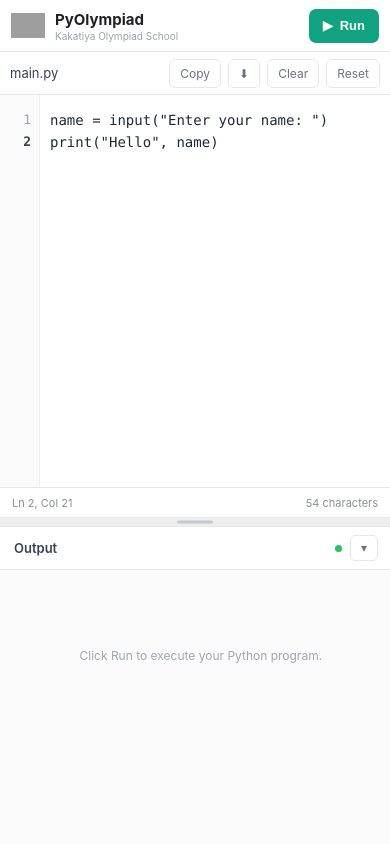
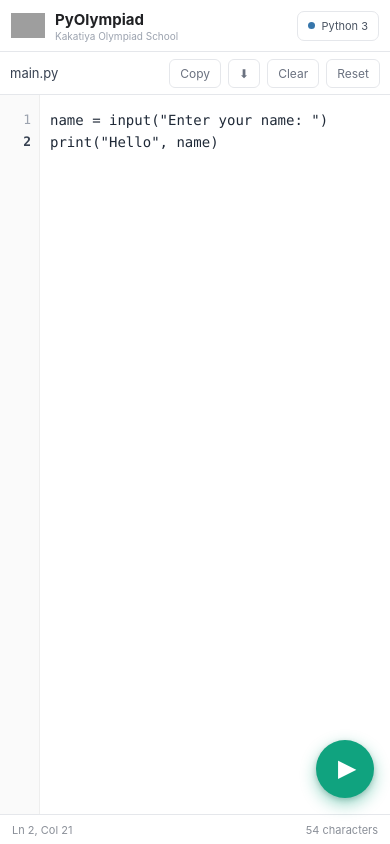
Before and after one commit to krishnak040897-tech/PyOlympiad, a Flask app: page / in a window 390 px wide. Run offline with Flask 3, Linux system fonts and the light colour scheme; some libraries are stand-ins or nearby versions; grey boxes are pictures that could not be loaded.

Commit message:
Update index.html

```diff
--- a/templates/index.html
+++ b/templates/index.html
@@ -75,6 +90,9 @@ body.dragging.row { cursor: row-resize; }
     font-size: 12px; color: #4b5563; white-space: nowrap;
 }
 .python-dot { width: 7px; height: 7px; border-radius: 50%; background: var(--blue); }
+
+.run-controls { display: flex; align-items: center; }
+.run-icon { line-height: 1; }
 
 .run-button, .stop-button {
     height: 36px; border: none; border-radius: 7px; color: white;
@@ -144,7 +162,7 @@ button:focus-visible, .splitter:focus-visible, .error-link:focus-visible {
 .line-numbers {
     width: 54px; flex-shrink: 0; padding-top: 14px;
     background: #fafafa; border-right: 1px solid #eeeeee;
-    color: #9ca3af; text-align: right; padding-right: 13px;
+    color: #9ca3af; text-align: right; padding-right: 13px; padding-bottom: 14px;
     user-select: none; overflow: hidden;
 }
 .line-number { height: var(--code-lh); font-size: calc(var(--code-font) - 1px); }
@@ -322,21 +346,22 @@ button:focus-visible, .splitter:focus-visible, .error-link:focus-visible {
 .right-section.collapsed .output-console,
 .right-section.collapsed .input-section { display: none; }
 
-/* ================= TABLET / MOBILE: STACKED ================= */
+/* ================= TABLET / MOBILE: DEDICATED SHELL SCREEN ================= */
 @media (max-width: 850px) {
     .workspace { flex-direction: column; }
-    .editor-section { min-height: 140px; }
-    .splitter {
-        cursor: row-resize;
-        border-left: none; border-right: none;
-        border-top: 1px solid var(--border);
-        border-bottom: 1px solid var(--border);
-    }
-    .splitter::before { inset: -7px 0; }
-    .splitter::after  { width: 36px; height: 3px; }
-    .right-section { flex: 0 0 40%; width: 100%; }
-    .collapse-button { display: inline-block; }
+    .editor-section { width: 100%; flex: 1 1 0; min-height: 0; display: flex; }
+    .splitter { display: none; }
+    .right-section { display: none; width: 100%; flex: 1 1 0; background: var(--console-background); }
+
+    /* Activate Shell View */
+    body.shell-view .header-back-button { display: flex; }
+    body.shell-view .editor-section { display: none; }
+    body.shell-view .right-section { display: flex; flex-direction: column; }
+    body.shell-view .run-controls { display: none; }
+
+    .input-section.visible { max-height: 40%; flex-shrink: 0; }
     .input-body { max-height: 28vh; }
+    .output-section { flex: 1 1 0; min-height: 0; }
 }
 
 /* ================= SMALL PHONES ================= */
@@ -346,14 +371,30 @@ button:focus-visible, .splitter:focus-visible, .error-link:focus-visible {
     .brand-subtitle { font-size: 10px; }
     .brand-name { font-size: 15px; }
     .brand-logo { width: 34px; height: 34px; }
-    .language { display: none; }
-    .run-button, .stop-button { padding: 0 14px; height: 34px; }
+    .language { height: 30px; padding: 0 10px; font-size: 11px; }
     .editor-toolbar { padding: 0 10px; }
     .font-buttons { display: none; }
     .lbl-full { display: none; }
     .lbl-short { display: inline; }
-    .line-numbers { width: 40px; padding-right: 8px; }
-    #highlightLayer, #codeEditor { padding: 14px 10px; }
+    .line-numbers { width: 40px; padding-right: 8px; padding-bottom: 96px; }
+    #highlightLayer, #codeEditor { padding: 14px 10px 96px; }   /* room so the last lines scroll above the round button */
+
+    /* Round floating Run / Stop button (bottom-right of the editor) */
+    .editor-section { position: relative; }
+    .run-controls {
+        position: absolute; right: 16px; bottom: 46px; z-index: 20;
+    }
+    .run-button, .stop-button {
+        width: 58px; height: 58px; padding: 0;
+        border-radius: 50%;
+        box-shadow: 0 6px 16px rgba(16, 163, 127, 0.45), 0 2px 5px rgba(0, 0, 0, 0.18);
+    }
+    .stop-button { box-shadow: 0 6px 16px rgba(239, 68, 68, 0.45), 0 2px 5px rgba(0, 0, 0, 0.18); }
+    .run-button #runButtonText, .stop-button .run-label { display: none; }
+    .run-icon { font-size: 22px; }
+    .run-button .run-icon { padding-left: 3px; }   /* optical centring of the triangle */
+    .run-button:active, .stop-button:active { transform: scale(0.93); }
+    .right-section { padding-bottom: env(safe-area-inset-bottom, 0px); }
     .editor-status .hide-sm { display: none; }
     .output-console { padding: 12px; }
     .output-status #statusText { display: none; }
@@ -392,24 +439,32 @@ button:focus-visible, .splitter:focus-visible, .error-link:focus-visible {
         </div>
     </div>
     <div class="header-right">
+        <button id="headerBackButton" class="header-back-button" title="Back to editor" aria-label="Back to editor">
+            <svg viewBox="0 0 24 24" fill="none" stroke="currentColor" stroke-width="2" stroke-linecap="round" stroke-linejoin="round">
+                <line x1="19" y1="12" x2="5" y2="12"></line>
+                <polyline points="12 19 5 12 12 5"></polyline>
+            </svg>
+        </button>
         <div class="language">
             <span class="python-dot"></span>
             Python 3
         </div>
-        <button class="run-button" id="runButton" title="Run (Ctrl+Enter)">
-            <span>▶</span>
+        <div class="run-controls" id="runControls">
+            <button class="run-button" id="runButton" title="Run (Ctrl+Enter)" aria-label="Run code">
+                <span class="run-icon">▶</span>
                 <span id="runButtonText">Run</span>
             </button>
-        <button class="stop-button" id="stopButton">
-            <span>■</span>
-            <span>Stop</span>
+            <button class="stop-button" id="stopButton" title="Stop" aria-label="Stop running">
+                <span class="run-icon">■</span>
+                <span class="run-label">Stop</span>
             </button>
         </div>
+    </div>
 </header>
 
 <main class="workspace" id="workspace">
 
-    <section class="editor-section">
+    <section class="editor-section" id="editorSection">
         <div class="editor-toolbar">
             <div class="file-name">main.py</div>
             <div class="toolbar-buttons">
@@ -467,7 +522,6 @@ button:focus-visible, .splitter:focus-visible, .error-link:focus-visible {
             <div class="input-header">
                 <span class="input-title">Program Input</span>
                 <div class="input-header-right">
-                    <button class="small-button visible" id="addInputButton" title="Add another input value (for input() inside loops)">+ Add</button>
                     <span class="input-status" id="inputStatus">Waiting for input</span>
                 </div>
             </div>
@@ -476,7 +530,7 @@ button:focus-visible, .splitter:focus-visible, .error-link:focus-visible {
 
         <div class="output-section">
             <div class="output-header">
-                <span class="output-title">Output</span>
+                <span class="output-title">Shell Output</span>
                 <div class="output-actions">
                     <button class="small-button" id="copyButton">Copy</button>
                     <button class="small-button" id="clearOutputButton">Clear</button>
@@ -522,7 +576,6 @@ const downloadButton  = document.getElementById("downloadButton");
 const inputSection    = document.getElementById("inputSection");
 const inputBody       = document.getElementById("inputBody");
 const inputStatus     = document.getElementById("inputStatus");
-const addInputButton  = document.getElementById("addInputButton");
 const outputConsole   = document.getElementById("outputConsole");
 const statusDot       = document.getElementById("statusDot");
 const statusText      = document.getElementById("statusText");
@@ -531,6 +584,7 @@ const charCount       = document.getElementById("charCount");
 const copyButton      = document.getElementById("copyButton");
 const clearOutputBtn  = document.getElementById("clearOutputButton");
 const collapseButton  = document.getElementById("collapseButton");
+const headerBackBtn   = document.getElementById("headerBackButton");
 
 const DEFAULT_CODE =
 `name = input("Enter your name: ")
@@ -550,8 +604,14 @@ let running   = false;
 let abortCtrl = null;
 let errorLine = null;
 
+/* Sequential Input State */
+let promptsList = [];
+let collectedInputs = [];
+let currentPromptIndex = 0;
+let lastPromptSig = "";
+
 /* =========================================================
-   RESIZABLE LAYOUT
+   RESIZABLE LAYOUT (Desktop only)
 ========================================================= */
 const mobileQuery = window.matchMedia("(max-width: 850px)");
 const DEFAULT_LAYOUT = { desk: 0.38, mob: 0.40, collapsed: false };
@@ -580,12 +640,21 @@ function limits(total) {
 function applyLayout() {
     const rect   = workspace.getBoundingClientRect();
     const mobile = isMobile();
-    const total  = mobile ? rect.height : rect.width;
+
+    if (mobile) {
+        // Mobile doesn't use the splitter layout, it uses view switching
+        rightSection.style.flex = "";
+        splitter.style.flex = "";
+        editorSection.style.flex = "";
+        return;
+    }
+
+    const total  = rect.width;
     const header = parseFloat(getComputedStyle(root).getPropertyValue("--panel-header")) || 43;
 
-    splitter.setAttribute("aria-orientation", mobile ? "horizontal" : "vertical");
-
-    if (mobile && layout.collapsed) {
+    splitter.setAttribute("aria-orientation", "vertical");
+
+    if (layout.collapsed) {
         rightSection.classList.add("collapsed");
         rightSection.style.flex = `0 0 ${header}px`;
         collapseButton.textContent = "▴";
@@ -598,7 +667,7 @@ function applyLayout() {
     collapseButton.setAttribute("aria-label", "Collapse output");
 
     const { minRight, maxRight } = limits(total);
-    const frac = mobile ? layout.mob : layout.desk;
+    const frac = layout.desk;
     const px = Math.min(Math.max(frac * total, minRight), maxRight);
 
     rightSection.style.flex = `0 0 ${px}px`;
@@ -606,17 +675,17 @@ function applyLayout() {
 }
 
 function setRightSize(px) {
+    if (isMobile()) return;
     const rect   = workspace.getBoundingClientRect();
-    const mobile = isMobile();
-    const total  = mobile ? rect.height : rect.width;
+    const total  = rect.width;
     const { minRight, maxRight } = limits(total);
     px = Math.min(Math.max(px, minRight), maxRight);
-    layout[mobile ? "mob" : "desk"] = px / total;
-    if (mobile) layout.collapsed = false;
+    layout.desk = px / total;
     applyLayout();
 }
 
 function setCollapsed(value) {
+    if (isMobile()) return;
     layout.collapsed = value;
     applyLayout();
     saveLayout();
@@ -625,10 +694,11 @@ function setCollapsed(value) {
 let dragging = false;
 
 splitter.addEventListener("pointerdown", (e) => {
+    if (isMobile()) return;
     dragging = true;
     splitter.setPointerCapture(e.pointerId);
     splitter.classList.add("active");
-    document.body.classList.add("dragging", isMobile() ? "row" : "col");
+    document.body.classList.add("dragging", "col");
     e.preventDefault();
 });
 
@@ -636,8 +706,7 @@ splitter.addEventListener("pointermove", (e) => {
     if (!dragging) return;
     const rect = workspace.getBoundingClientRect();
     const sp   = splitter.getBoundingClientRect();
-    if (isMobile()) setRightSize(rect.bottom - e.clientY - sp.height / 2);
-    else            setRightSize(rect.right  - e.clientX - sp.width  / 2);
+    setRightSize(rect.right - e.clientX - sp.width / 2);
 });
 
 function endDrag(e) {
@@ -645,35 +714,31 @@ function endDrag(e) {
     dragging = false;
     try { splitter.releasePointerCapture(e.pointerId); } catch (err) {}
     splitter.classList.remove("active");
-    document.body.classList.remove("dragging", "row", "col");
+    document.body.classList.remove("dragging", "col");
     saveLayout();
 }
 splitter.addEventListener("pointerup", endDrag);
 splitter.addEventListener("pointercancel", endDrag);
 
 splitter.addEventListener("dblclick", () => {
+    if (isMobile()) return;
     layout = Object.assign({}, DEFAULT_LAYOUT);
     applyLayout();
     saveLayout();
 });
 
 splitter.addEventListener("keydown", (e) => {
+    if (isMobile()) return;
     const rect   = workspace.getBoundingClientRect();
-    const mobile = isMobile();
-    const total  = mobile ? rect.height : rect.width;
-    const current = rightSection.getBoundingClientRect()[mobile ? "height" : "width"];
+    const total  = rect.width;
+    const current = rightSection.getBoundingClientRect().width;
     const step = total * 0.03;
     let handled = true;
 
-    if (mobile) {
-        if (e.key === "ArrowUp")        setRightSize(current + step);
-        else if (e.key === "ArrowDown") setRightSize(current - step);
-        else handled = false;
-    } else {
     if (e.key === "ArrowLeft")       setRightSize(current + step);
     else if (e.key === "ArrowRight") setRightSize(current - step);
     else handled = false;
-    }
+
     if (e.key === "Home" || e.key === "Enter") {
         layout = Object.assign({}, DEFAULT_LAYOUT);
         applyLayout();
@@ -850,16 +915,16 @@ function extractInputPrompts() {
 
 function hasInputFunction() { return extractInputPrompts().length > 0; }
 
-let lastPromptSig   = "";
-let lastPromptCount = 0;
-
-function createInputRow(prompt, index, value) {
+function renderNextPrompt() {
+    if (currentPromptIndex >= promptsList.length) return;
+
+    const prompt = promptsList[currentPromptIndex];
     const row = document.createElement("div");
     row.className = "input-row";
 
     const label = document.createElement("span");
     label.className = "input-prompt";
-    label.textContent = prompt || `Input ${index + 1}:`;
+    label.textContent = prompt || `Input ${currentPromptIndex + 1}:`;
     label.title = label.textContent;
 
     const field = document.createElement("input");
@@ -867,79 +932,75 @@ function createInputRow(prompt, index, value) {
     field.type = "text";
     field.placeholder = "Enter value";
     field.setAttribute("aria-label", label.textContent);
-    if (value) field.value = value;
 
     field.addEventListener("keydown", (e) => {
-        if (e.key === "Enter") { e.preventDefault(); runCode(); }
+        if (e.key === "Enter") {
+            e.preventDefault();
+            handleInputSubmit(field.value);
+        }
     });
 
     row.appendChild(label);
     row.appendChild(field);
-    return row;
-}
-
-function buildInputRows(prompts, oldValues, extras) {
-    inputBody.innerHTML = "";
-    prompts.forEach((p, i) => inputBody.appendChild(createInputRow(p, i, oldValues[i])));
-    for (let j = 0; j < extras; j++) {
-        const idx = prompts.length + j;
-        inputBody.appendChild(createInputRow("", idx, oldValues[idx]));
-    }
-}
-
-function showInputSection(manual) {
-    const prompts = extractInputPrompts();
-    if (manual && prompts.length === 0) prompts.push("");
-
-    if (prompts.length === 0) {
+    inputBody.appendChild(row);
+    inputBody.scrollTop = inputBody.scrollHeight;
+    field.focus();
+}
+
+function startInputSequence() {
+    promptsList = extractInputPrompts();
+    if (promptsList.length === 0) {
         inputSection.classList.remove("visible");
         inputMode = false;
-        return;
-    }
-
-    buildInputRows(prompts, [], 0);
-    lastPromptSig   = JSON.stringify(prompts);
-    lastPromptCount = prompts.length;
+        return false;
+    }
+
+    collectedInputs = [];
+    currentPromptIndex = 0;
+    lastPromptSig = JSON.stringify(promptsList);
+
+    inputBody.innerHTML = "";
     inputSection.classList.add("visible");
     inputMode = true;
-    inputStatus.textContent = "Waiting for input";
-
-    const first = inputBody.querySelector(".input-field");
-    if (first) setTimeout(() => first.focus(), 50);
-}
-
-/* Keep typed values while the code is edited */
+    inputStatus.textContent = `Waiting for input 1 of ${promptsList.length}`;
+    renderNextPrompt();
+    return true;
+}
+
+function handleInputSubmit(value) {
+    collectedInputs.push(value);
+
+    // Convert the last input field to static text to preserve history
+    const lastRow = inputBody.lastChild;
+    const field = lastRow.querySelector(".input-field");
+    const staticValue = document.createElement("span");
+    staticValue.className = "input-history-value";
+    staticValue.textContent = value;
+    lastRow.replaceChild(staticValue, field);
+
+    currentPromptIndex++;
+    if (currentPromptIndex < promptsList.length) {
+        inputStatus.textContent = `Waiting for input ${currentPromptIndex + 1} of ${promptsList.length}`;
+        renderNextPrompt();
+    } else {
+        inputStatus.textContent = "All inputs received. Running...";
+        executeCode();
+    }
+}
+
+/* Keep typed values while the code is edited (restarts sequential input if prompts change) */
 function syncInputRows() {
-    const prompts = extractInputPrompts();
-    if (prompts.length === 0) {
-        inputSection.classList.remove("visible");
-        inputBody.innerHTML = "";
-        inputMode = false;
-        lastPromptSig = "";
-        return;
-    }
-    const sig = JSON.stringify(prompts);
+    if (!inputMode) return;
+    const newPrompts = extractInputPrompts();
+    const sig = JSON.stringify(newPrompts);
     if (sig === lastPromptSig) return;
 
-    const old = Array.from(inputBody.querySelectorAll(".input-field")).map(f => f.value);
-    const extras = Math.max(0, old.length - lastPromptCount);
-    buildInputRows(prompts, old, extras);
-    lastPromptSig   = sig;
-    lastPromptCount = prompts.length;
-}
-
-addInputButton.addEventListener("click", () => {
-    const n = inputBody.querySelectorAll(".input-field").length;
-    const row = createInputRow("", n, "");
-    inputBody.appendChild(row);
-    inputBody.scrollTop = inputBody.scrollHeight;
-    row.querySelector(".input-field").focus();
-});
+    lastPromptSig = sig;
+    startInputSequence();
+}
 
 function getUserInput() {
-    return Array.from(inputBody.querySelectorAll(".input-field"))
-        .map(f => f.value)
-        .join("\n");
+    return collectedInputs.join("\n");
 }
 
 /* Python's input("prompt") echoes the prompt to stdout; remove it from the output */
@@ -1047,14 +1106,31 @@ async function runCode() {
         return;
     }
 
+    if (isMobile()) {
+        document.body.classList.add("shell-view");
+    } else {
+        if (layout.collapsed) setCollapsed(false);
+    }
+
     if (hasInputFunction() && !inputMode) {
         outputConsole.innerHTML =
             `<div class="output-placeholder">Enter the required values above, then click Run again.</div>`;
-        showInputSection();
+        startInputSequence();
         setStatus("running", "Waiting for input");
         return;
     }
 
+    // If in input mode but haven't finished sequence, focus the active field
+    if (inputMode && currentPromptIndex < promptsList.length) {
+        const activeField = inputBody.querySelector(".input-field");
+        if (activeField) activeField.focus();
+        return;
+    }
+
+    await executeCode();
+}
+
+async function executeCode() {
     running = true;
     errorLine = null;
     renderGutter();
@@ -1076,7 +1152,7 @@ async function runCode() {
         const resp = await fetch("/run", {
             method: "POST",
             headers: { "Content-Type": "application/json" },
-            body: JSON.stringify({ code, input: userInput }),
+            body: JSON.stringify({ code: codeEditor.value, input: userInput }),
             signal: abortCtrl.signal,
         });
         const data = await resp.json();
@@ -1108,8 +1184,7 @@ async function runCode() {
             let errText = data.error || "Program error.";
             if (/EOFError/.test(errText)) {
                 errText += "\n\nHint: the program asked for more input() values than were provided. " +
-                           "Enter the values in Program Input (use + Add for extra ones) and run again.";
-                if (!inputMode) showInputSection(true);
+                           "Make sure your code has the right number of input() calls and run again.";
             }
 
             const err = document.createElement("div");
@@ -1144,6 +1219,11 @@ async function runCode() {
 }
 
 function stopRun() { if (abortCtrl) abortCtrl.abort(); }
+
+headerBackBtn.addEventListener("click", () => {
+    document.body.classList.remove("shell-view");
+    if (!isCoarse) codeEditor.focus();
+});
 
 /* =========================================================
    CLEAR / RESET / COPY / DOWNLOAD
@@ -1489,7 +1569,22 @@ stopButton.addEventListener("click", stopRun);
 clearButton.addEventListener("click", clearCode);
 resetButton.addEventListener("click", resetCode);
 
+/* =========================================================
+   PHONE LAYOUT: Run / Stop become a round button over the editor
+========================================================= */
+const phoneQuery    = window.matchMedia("(max-width: 600px)");
+const runControls   = document.getElementById("runControls");
+const headerRight   = document.querySelector(".header-right");
+const editorSection = document.getElementById("editorSection");
+
+function placeRunControls() {
+    const target = phoneQuery.matches ? editorSection : headerRight;
+    if (runControls.parentElement !== target) target.appendChild(runControls);
+}
+if (phoneQuery.addEventListener) phoneQuery.addEventListener("change", placeRunControls);
+
 /* INIT */
+placeRunControls();
 loadCode();
 applyFont();
 updateLineNumbers();
```
Also changed, not shown: other parts of templates/index.html (+29 -4 lines). Lines whose indentation alone changed are shown as unchanged.
